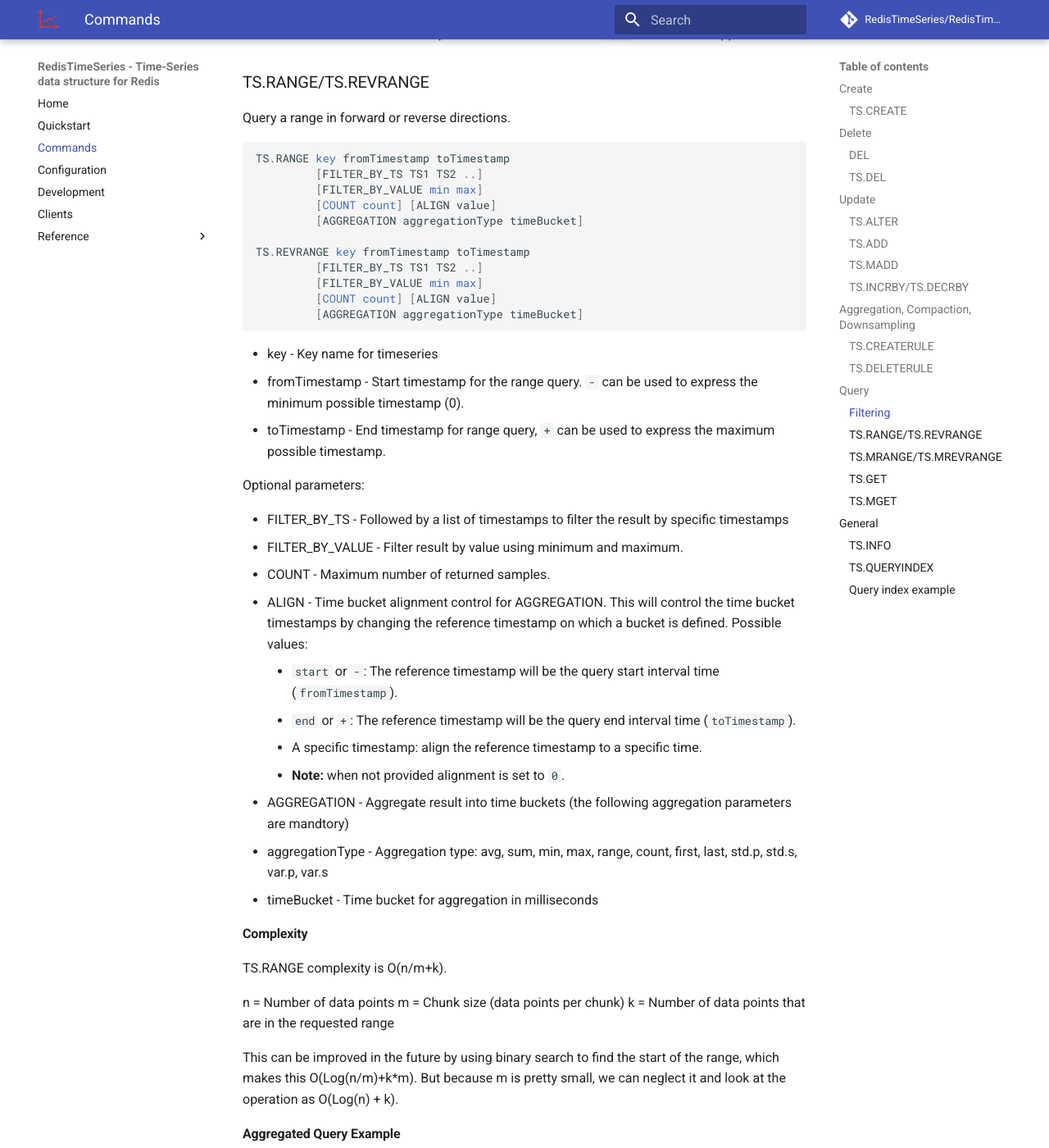
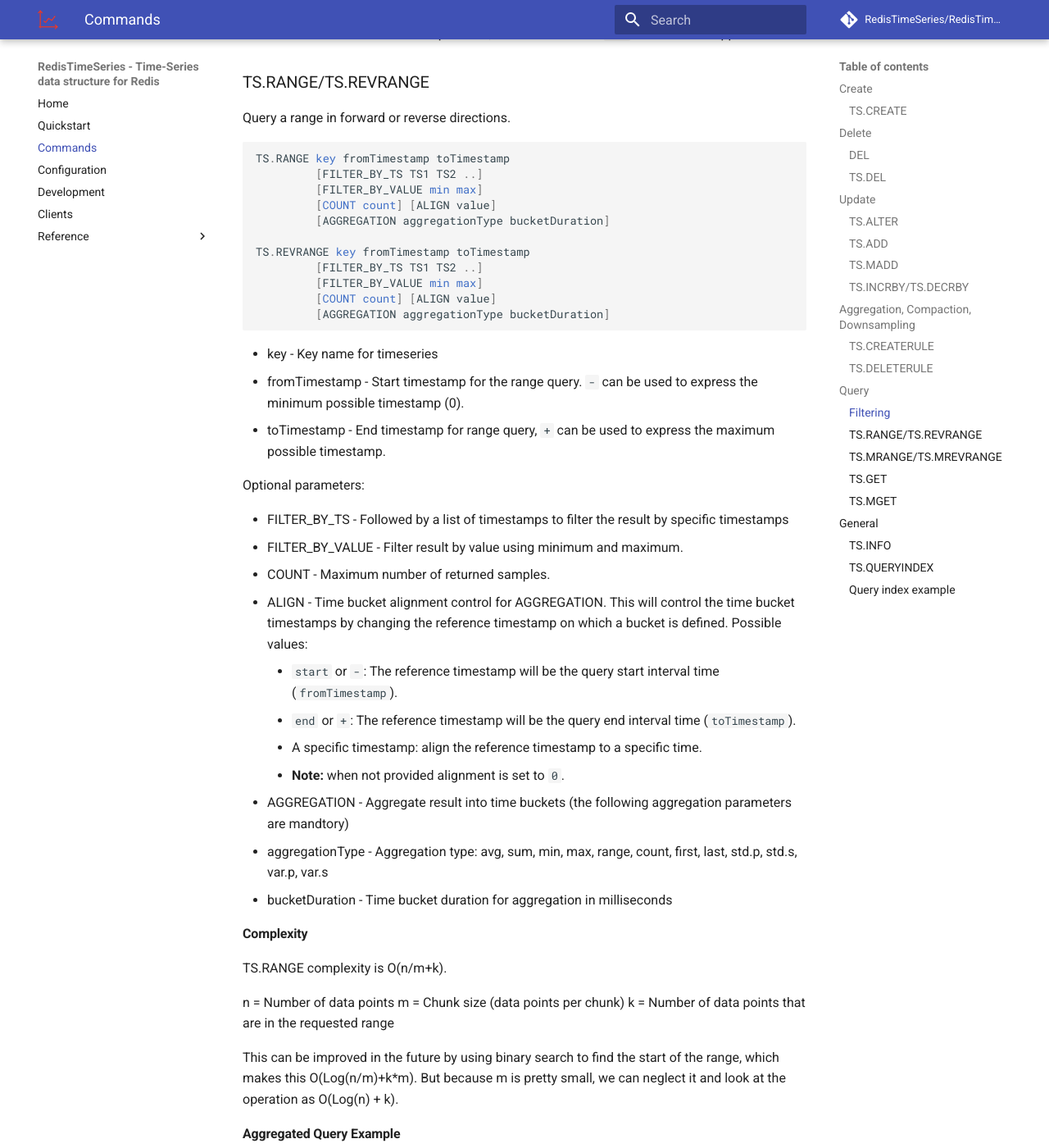
Before and after one commit to RedisTimeSeries/RedisTimeSeries, an MkDocs documentation site: the page built from docs/commands.md, in a window 1280 px wide and 1400 px high, scrolled down 7403 px. Shown: the whole window at 82% size. Built offline with MkDocs 1.6.1 and Material for MkDocs 9.7.7, drawn with Linux system fonts in a browser that asks for light colours; comment, search, counter and statistics services are not loaded; some of the changed text lies outside the part shown.

Commit message:
rename timeBucket to bucketDuration

````diff
--- a/docs/commands.md
+++ b/docs/commands.md
@@ -249,13 +249,13 @@
 Create a compaction rule.
 
 ```sql
-TS.CREATERULE sourceKey destKey AGGREGATION aggregationType timeBucket
+TS.CREATERULE sourceKey destKey AGGREGATION aggregationType bucketDuration
 ```
 
 * sourceKey - Key name for source time series
 * destKey - Key name for destination time series
 * aggregationType - Aggregation type: avg, sum, min, max, range, count, first, last, std.p, std.s, var.p, var.s
-* timeBucket - Time bucket for aggregation in milliseconds
+* bucketDuration - Time bucket for aggregation in milliseconds
 * The alignment of the Time buckets is 0.
 
 DEST_KEY should be of a `timeseries` type, and should be created before TS.CREATERULE is called.
@@ -299,13 +299,13 @@
          [FILTER_BY_TS TS1 TS2 ..]
          [FILTER_BY_VALUE min max]
          [COUNT count] [ALIGN value]
-         [AGGREGATION aggregationType timeBucket]
+         [AGGREGATION aggregationType bucketDuration]
 
 TS.REVRANGE key fromTimestamp toTimestamp
          [FILTER_BY_TS TS1 TS2 ..]
          [FILTER_BY_VALUE min max]
          [COUNT count] [ALIGN value]
-         [AGGREGATION aggregationType timeBucket]
+         [AGGREGATION aggregationType bucketDuration]
 ```
 
 - key - Key name for timeseries
@@ -328,7 +328,7 @@
 
 * AGGREGATION - Aggregate result into time buckets (the following aggregation parameters are mandtory)
   * aggregationType - Aggregation type: avg, sum, min, max, range, count, first, last, std.p, std.s, var.p, var.s
-  * timeBucket - Time bucket for aggregation in milliseconds
+  * bucketDuration - Time bucket duration for aggregation in milliseconds
 
 #### Complexity
 
@@ -371,7 +371,7 @@
           [FILTER_BY_VALUE min max]
           [WITHLABELS | SELECTED_LABELS label1 ..]
           [COUNT count] [ALIGN value]
-          [AGGREGATION aggregationType timeBucket]
+          [AGGREGATION aggregationType bucketDuration]
           FILTER filter..
           [GROUPBY <label> REDUCE <reducer>]
 
@@ -380,7 +380,7 @@
           [FILTER_BY_VALUE min max]
           [WITHLABELS | SELECTED_LABELS label1 ..]
           [COUNT count] [ALIGN value]
-          [AGGREGATION aggregationType timeBucket]
+          [AGGREGATION aggregationType bucketDuration]
           FILTER filter..
           [GROUPBY <label> REDUCE <reducer>]
 ```
@@ -409,7 +409,7 @@
 
 * AGGREGATION - Aggregate result into time buckets (the following aggregation parameters are mandtory)
     * aggregationType - Aggregation type: avg, sum, min, max, range, count, first, last, std.p, std.s, var.p, var.s
-    * timeBucket - Time bucket for aggregation in milliseconds.
+    * bucketDuration - Time bucket duration for aggregation in milliseconds.
 
 * GROUPBY - Aggregate results across different time series, grouped by the provided label name.
   When combined with `AGGREGATION` the groupby/reduce is applied post aggregation stage.
````
Also changed, not shown: commands.json (+5 -5 lines), docs/configuration.md (+1 -1 lines), docs/quickstart.md (+2 -2 lines), 8 other files.
